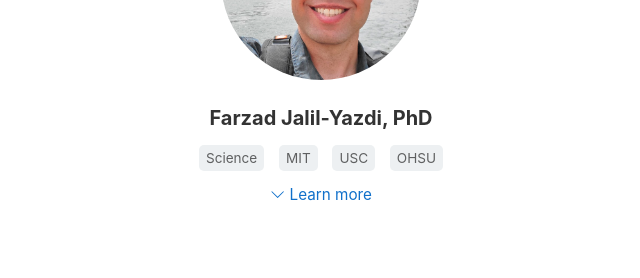
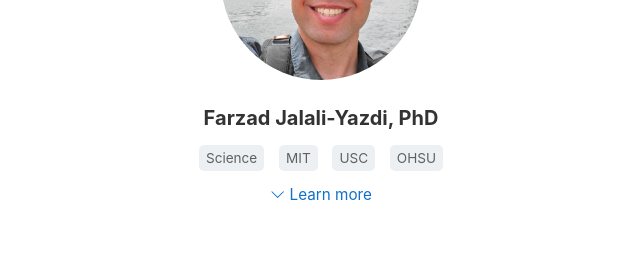
Before and after one commit to neilgupta/researchexplained, a Jekyll site: the page built from about/index.html, in a window 1280 px wide and 900 px high, scrolled down 996 px. Shown: the part 154-432 px from the top of the window, without its empty margins (319-959 px from the left). Built offline with Jekyll 4.4.1, drawn with Linux system fonts in a browser that asks for light colours.

Commit message:
fix typo in farzad's name

```diff
--- a/about/index.html
+++ b/about/index.html
@@ -13,7 +13,7 @@ question: What is Research Explained?
 
 <div id="bios">
   <div class="profile_pic" id="farzad_bio">&nbsp;</div>
-  <h3>Farzad Jalil-Yazdi, PhD</h3>
+  <h3>Farzad Jalali-Yazdi, PhD</h3>
   <p><span class="pill">Science</span> <span class="pill">MIT</span> <span class="pill">USC</span> <span class="pill">OHSU</span></p>
   <div class="wrapper">
     {% include expand_details.html %}
```
